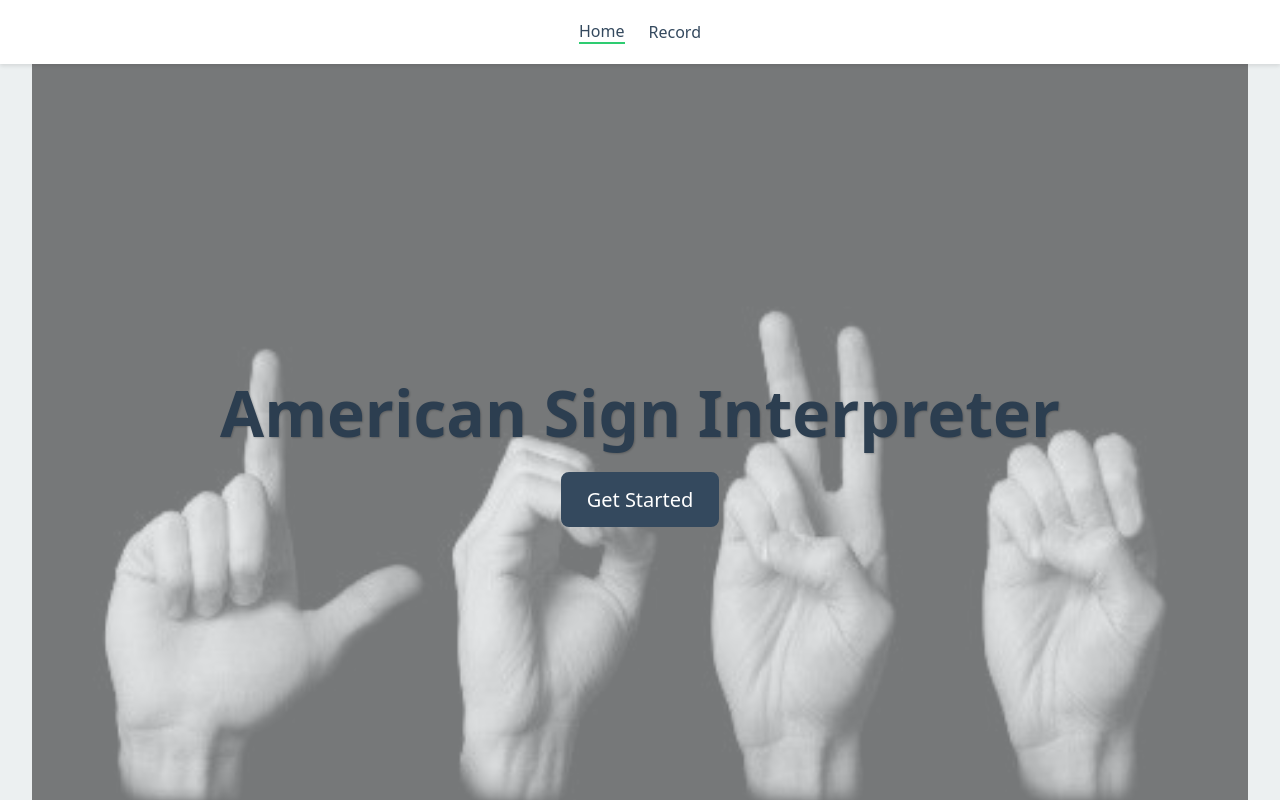
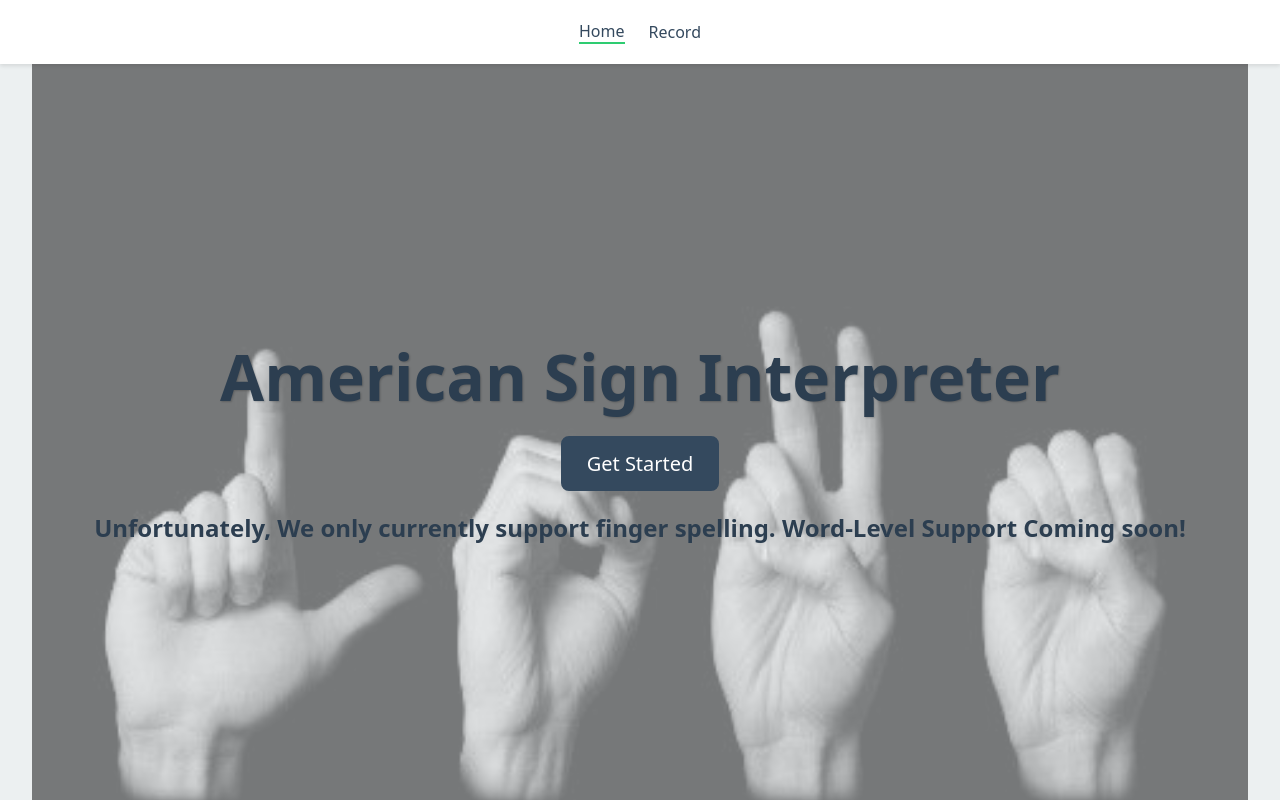
Before and after one commit to ERShanahan/ASI, a React (Vite) app: page / in a window 1280 px wide. Shown: the top 800 px of the page. Built offline with nearby package versions, Linux system fonts and the light colour scheme; the HTML template or start-up script is replaced by a standard one.

Commit message:
Some Insight

```diff
--- a/src/pages/Home.jsx
+++ b/src/pages/Home.jsx
@@ -12,6 +12,9 @@ export default function Home() {
           <Link to="/record" className="get-started-btn">
             Get Started
           </Link>
+          <h2>
+            Unfortunately, We only currently support finger spelling. Word-Level Support Coming soon!
+          </h2>
         </div>
       </section>
 
```
